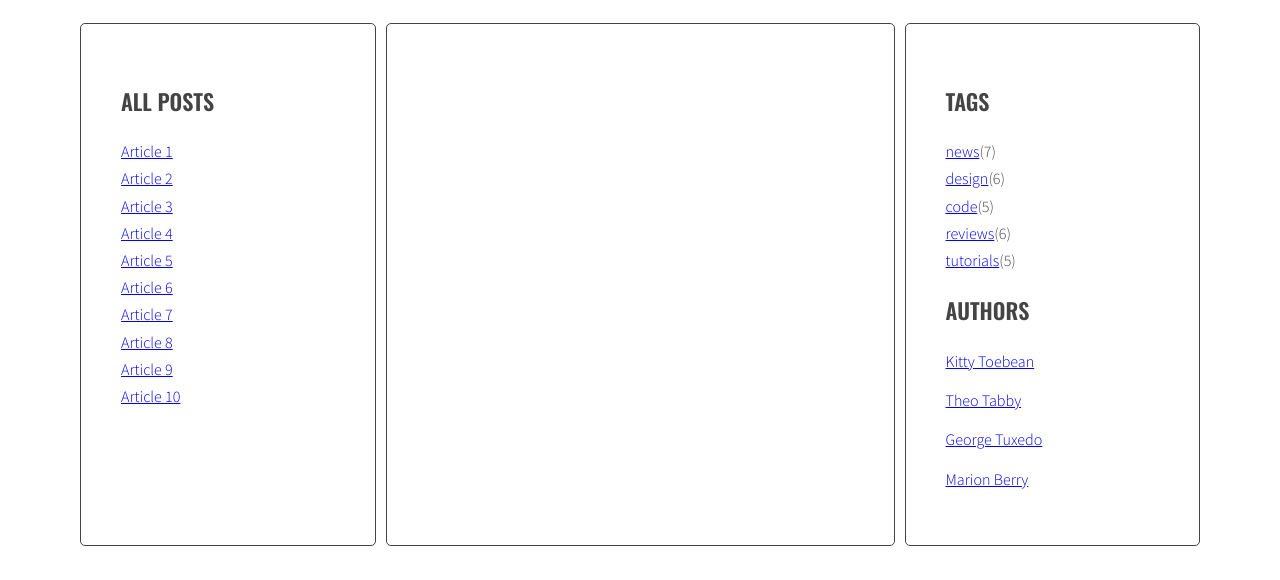
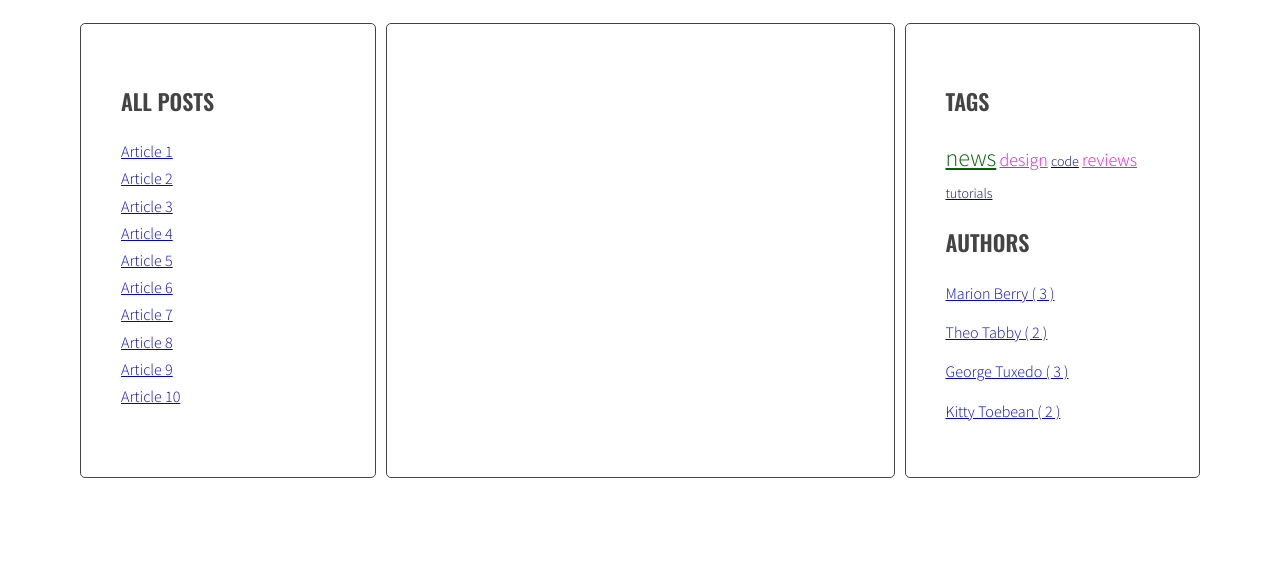
Before and after one commit to DianaRasinskaKowalczyk/javascript-blog, a website: page index.html in a window 1280 px wide. Shown: the part 220-800 px from the top of the page. Drawn offline with nearby package versions, Linux system fonts and the light colour scheme.

Commit message:
Modify generateAuthors in js

```diff
--- a/index.html
+++ b/index.html
@@ -182,26 +182,6 @@
               </ul>
               <h2 class="section-title">Authors</h2>
               <ul class="list authors">
-                <li>
-                  <a href="#">
-                    <span class="author-name">Kitty Toebean</span>
-                  </a>
-                </li>
-                <li>
-                  <a href="#">
-                    <span class="author-name">Theo Tabby</span>
-                  </a>
-                </li>
-                <li>
-                  <a href="#">
-                    <span class="author-name">George Tuxedo</span>
-                  </a>
-                </li>
-                <li>
-                  <a href="#">
-                    <span class="author-name">Marion Berry</span>
-                  </a>
-                </li>
               </ul>
             </aside>
           </main>
--- a/js/script.js
+++ b/js/script.js
@@ -48,6 +48,7 @@ const optArticleSelector = '.post',
   optArticleTagsSelector = '.post-tags .list',
   optArticleAuthorSelector = '.post-author',
   optTagsListSelector = '.tags.list',
+  optAuthorsListSelector = '.authors.list',
   optCloudClassCount = 5,
   optCloudClassCountPrefix = 'tag-size-'
 
@@ -259,7 +260,7 @@ function generateTags(){
     /* [NEW] generate code of a link and add it to allTagsHTML */
 
 
-    allTagsHTML += `<li><a href="#tag-${tag}" class ="${calculateTagClass}(${allTags[tag]}, ${tagsParams})"><span>${tag}</span></a>(${allTags[tag]})</li>`;
+    allTagsHTML += `<li><a href="#tag-${tag}" class="${calculateTagClass(allTags[tag], tagsParams)}"><span>${tag}</span></a></li> `;
     console.log('allTagsHTML:', allTagsHTML);
 
   }
@@ -364,7 +365,10 @@ addClickListenersToTags();
 
   function generateAuthors (){
 
-/* [DONE] find all articles */
+    /* [NEW] create a new variable allAuthors with an empty object */
+  let allSideAuthors = { };
+
+    /* find all articles */
 
     const articles = document.querySelectorAll(optArticleSelector);
     console.log(articles);
@@ -397,15 +401,53 @@ for(let article of articles){
       html = html + authorlinkHTMLTemplate;
       console.log(html);
 
+      /* [NEW] check if this link is NOT already in allAuthors */
+
+    if(!allSideAuthors.hasOwnProperty(articleAuthor)){
+
+      /* [DONE] [NEW] add articleAuthor to allSideAuthors object */
+      allSideAuthors[articleAuthor] = 1;
+    } else {
+      allSideAuthors[articleAuthor]++;
+    }
+
       /* [DONE] insert HTML of all the links into the author wrapper */
 
       authorWrapper.innerHTML = html;
 
       /* [DONE] END LOOP: for every article: */
     }
+
+  /* [NEW] find list of authors in right column */
+
+  const authorRightList = document.querySelector(optAuthorsListSelector);
+
+  /* [NEW] create variable for all links HTML code */
+
+  let allSideAuthorsHTML = '';
+
+
+
+  /* [NEW] START LOOP: for each author in allSideAuthors */
+
+  for(let articleAuthor in allSideAuthors){
+    /* [NEW] generate code of a link and add it to allSideAuthorsHTML */
+
+
+
+    allSideAuthorsHTML += `<li><a href="#author-${articleAuthor}">${articleAuthor} ( ${allSideAuthors[articleAuthor]} )</a></li>`;
+    console.log('allSideAuthorsHTML:', allSideAuthorsHTML);
+
+  }
+
+  /* [NEW] END LOOP: for each author in allSideAuthors */
+
+   /* [NEW] add html from allSideAuthorsHTML to authorRightList */
+
+  authorRightList.innerHTML = allSideAuthorsHTML;
+
     }
     generateAuthors();
-
 
 
 function authorClickHandler(event){
--- a/sass/style.scss
+++ b/sass/style.scss
@@ -88,7 +88,9 @@ body {
 }
 
 .list-horizontal {
-    display: inline;
+  li {
+    display: inline-block;
+  }
 }
 
 /* Authors */
@@ -122,26 +124,32 @@ body {
 /* Tags */
 
 .tag-size-1{
-  font-size: 12px;
-  color:aqua;
+  font-size: 14px;
+  color:darkblue;
 }
 
 .tag-size-2{
-  font-size: 14px;
+  font-size: 16px;
   color:aquamarine;
 }
 
 .tag-size-3{
-  font-size: 16px;
-  color:cornflowerblue;
+  font-size: 18px;
+  color:fuchsia;
 }
 
 .tag-size-4{
   font-size: 20px;
-  color:darkblue;
+  color:lime;
 }
 
-.tag-size-6{
+.tag-size-5{
   font-size: 24px;
   color:darkgreen;
 }
+
+.tags.list {
+  li{
+  display: inline;
+  }
+}
```
Also changed, not shown: css/style.css, 1 other file. Lines whose indentation alone changed are shown as unchanged.
